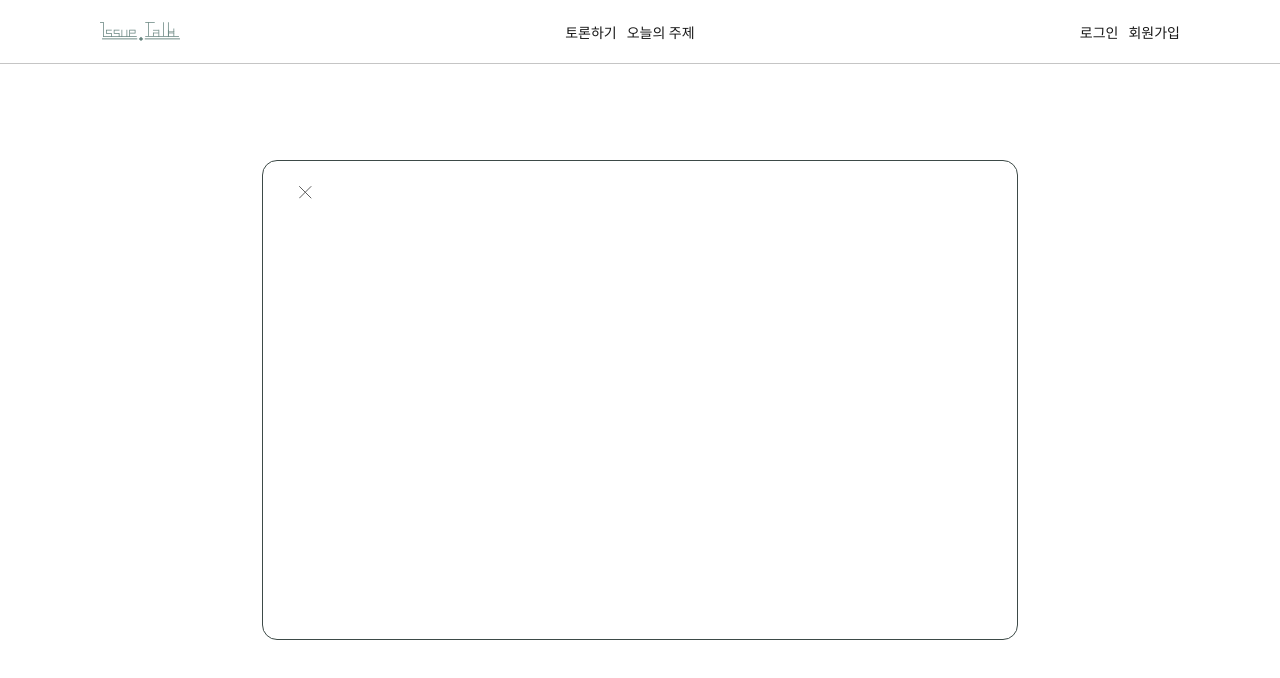
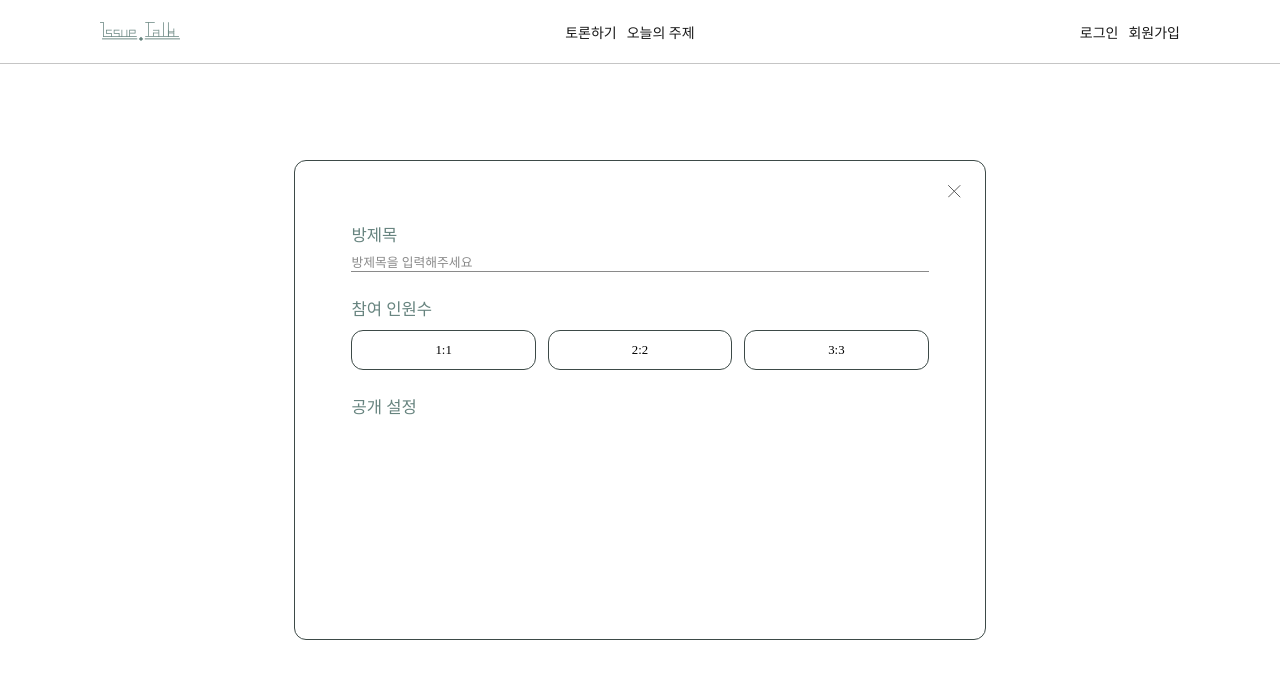
Before and after one commit to 2025IssueTalk/lssue_front, a Next.js app: page /discussion/create in a window 1280 px wide. Shown: the top 678 px of the page. Built offline with nearby package versions, Linux system fonts and the light colour scheme; a web font is replaced by a local one.

Commit message:
feat :: create form

```diff
--- a/src/app/components/Create/CreateForm.tsx
+++ b/src/app/components/Create/CreateForm.tsx
@@ -6,7 +6,30 @@ import color from "@/app/packages/design-system/src/color"
 const CreateForm = () => {
     return(
         <CreateLayout>
-            <img src="/svg/close.svg" />
+            <IconBox>
+                <img src="/svg/close.svg" />
+            </IconBox>
+            <TitleBox>
+                <Title>방제목</Title>
+                <InputFild type="text" placeholder="방제목을 입력해주세요"/>
+            </TitleBox>
+            <TitleBox>
+                <Title>참여 인원수</Title>
+                <Buttons>
+                    <ChoseButtton>1:1</ChoseButtton>
+                    <ChoseButtton>2:2</ChoseButtton>
+                    <ChoseButtton>3:3</ChoseButtton>
+                </Buttons>
+            </TitleBox>
+            <TitleBox>
+                <Title>공개 설정</Title>
+            </TitleBox>
+            <div>
+
+            </div>
+            <div>
+
+            </div>
         </CreateLayout>
     )
 
@@ -15,9 +38,76 @@ const CreateForm = () => {
 export default CreateForm;
 
 const CreateLayout = styled.div`
-    width :70%;
+    width :64%;
     height : 80%;
     border : 1px solid ${color.secondery};
-    border-radius : 15px;
-    padding : 24px 36px;
+    border-radius : 12px;
+    padding : 24px 24px;
+    display : flex;
+    flex-direction : column;
+    align-items : center;
+    gap : 24px;
 `
+
+const IconBox = styled.div`
+    width : 100%;
+    display : flex;
+    justify-content : end;
+`
+
+const TitleBox = styled.div`
+    width : 90%;
+    display : flex;
+    flex-direction : column;
+    gap : 10px;
+`
+const Title = styled.p`
+    color : ${color.primary};
+    font-family : G_middle;
+    font-size : 1.3vw;
+`
+
+const InputFild = styled.input`
+    width : 100%;
+    background-color : white;
+    border : none;
+    border-bottom : 1px solid #8A8A8A;
+
+    font-family : G_middle;
+    font-size : 1vw;
+    color : #8A8A8A;
+
+    ::placeholder{
+        font-family : G_middle;
+        font-size : 1vw;
+        color : #8A8A8A;
+    }
+
+    outline : none;
+`
+
+const Buttons = styled.div`
+    width : 100%;
+    display :flex;
+    flex-direction : row;
+    gap : 12px;
+`
+
+const ChoseButtton = styled.button`
+    width : 100%;
+    height : 40px;
+    border :1.3px solid  ${color.secondery};
+    background-color : white;
+    border-radius : 12px;
+    font-family : G_middle;
+    font-size : 1vw;
+    color : black;
+    transition : all 0.3s ease;
+    &:hover  {
+        background-color :${color.secondery};
+        color : white;
+    }
+`
+
+const PublicOption = styled.div`
+`
```
